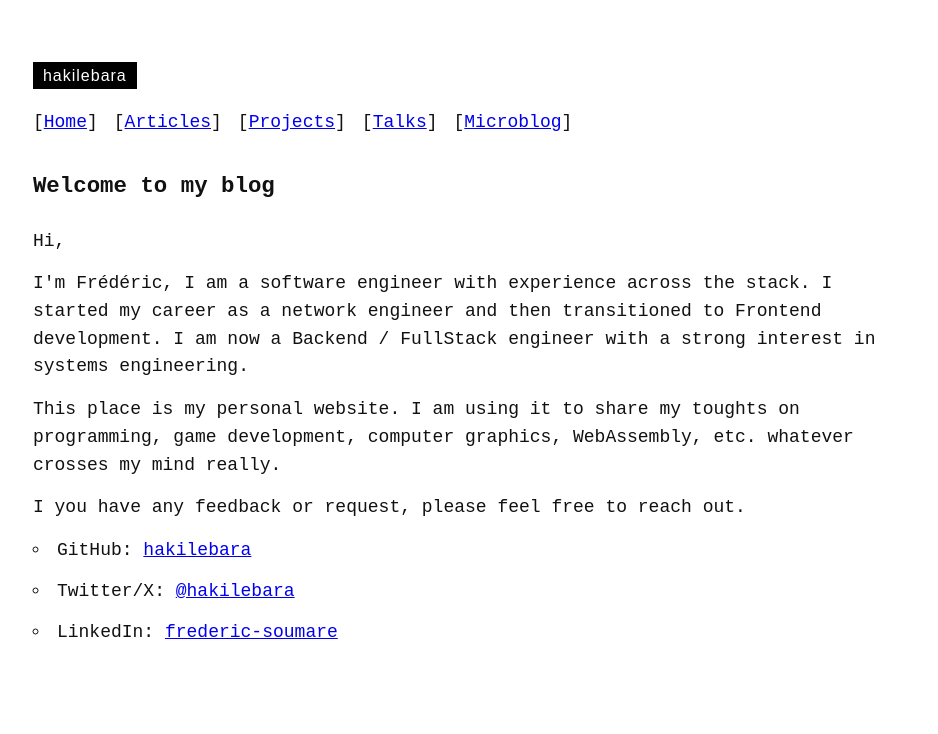
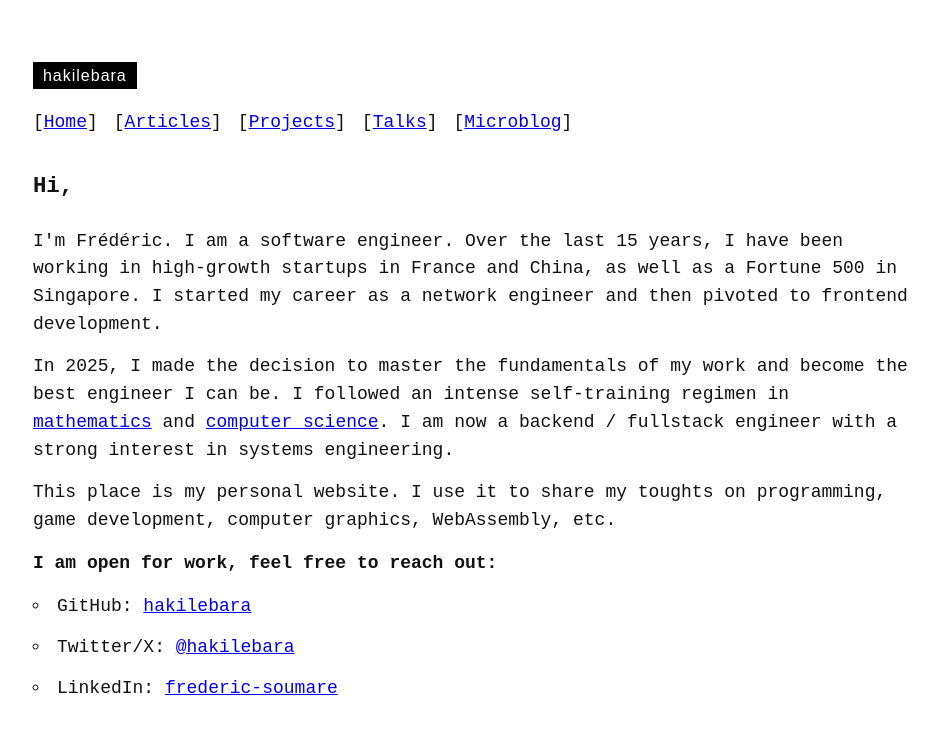
Before and after one commit to hakilebara/hakilebara.github.io, a Jekyll site: the page built from index.html, in a window 1280 px wide. Shown: the top 734 px of the page, without its empty margins (167-1105 px from the left). Built offline with Jekyll 4.4.1, drawn with Linux system fonts in a browser that asks for light colours.

Commit message:
rewrite landing page intro

```diff
--- a/index.html
+++ b/index.html
@@ -4,20 +4,27 @@ layout: default
 
 <div class="landing">
 
-  <h1>Welcome to my blog</h1>
+  <h1>Hi,</h1>
   <br />
-  <p>Hi,</p>
-
-  <p>I'm Frédéric, I am a software engineer with experience across the stack.
-    I started my career as a network engineer and then transitioned to Frontend development.
-    I am now a Backend / FullStack engineer with a strong interest in systems engineering.</p>
   <p>
-    This place is my personal website. I am using it to share my toughts on programming, game development, computer
-    graphics, WebAssembly, etc. whatever crosses my mind really.
+    I'm Frédéric. I am a software engineer.
+    Over the last 15 years, I have been working in high-growth startups in France and China, as well as a Fortune 500 in
+    Singapore.
+    I started my career as a network engineer and then pivoted to frontend development.
+  </p>
+  <p>
+    In 2025, I made the decision to master the fundamentals of my work and become the best engineer I can be.
+    I followed an intense self-training regimen in <a href="https://mathacademy.com">mathematics</a>
+    and <a href="https://csprimer.com">computer science</a>.
+    I am now a backend / fullstack engineer with a strong interest in systems engineering.
+  </p>
+  <p>
+    This place is my personal website. I use it to share my toughts on programming, game development, computer
+    graphics, WebAssembly, etc.
   </p>
 
-  <p>
-    I you have any feedback or request, please feel free to reach out.
+  <p style="font-weight: bold">
+    I am open for work, feel free to reach out:
   </p>
 
   <ul>
```
